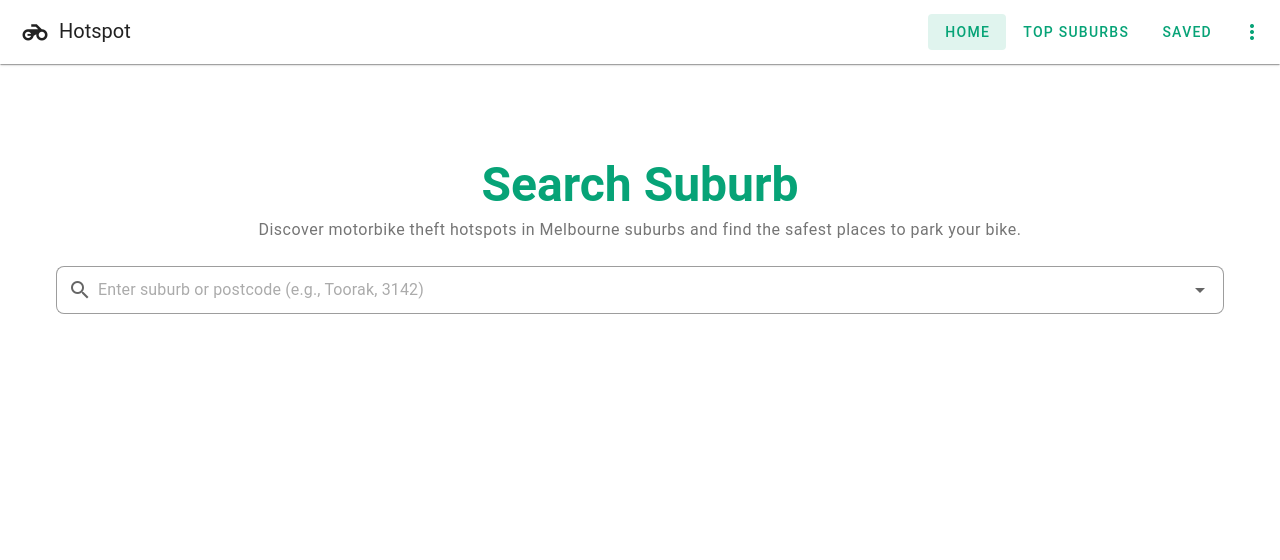
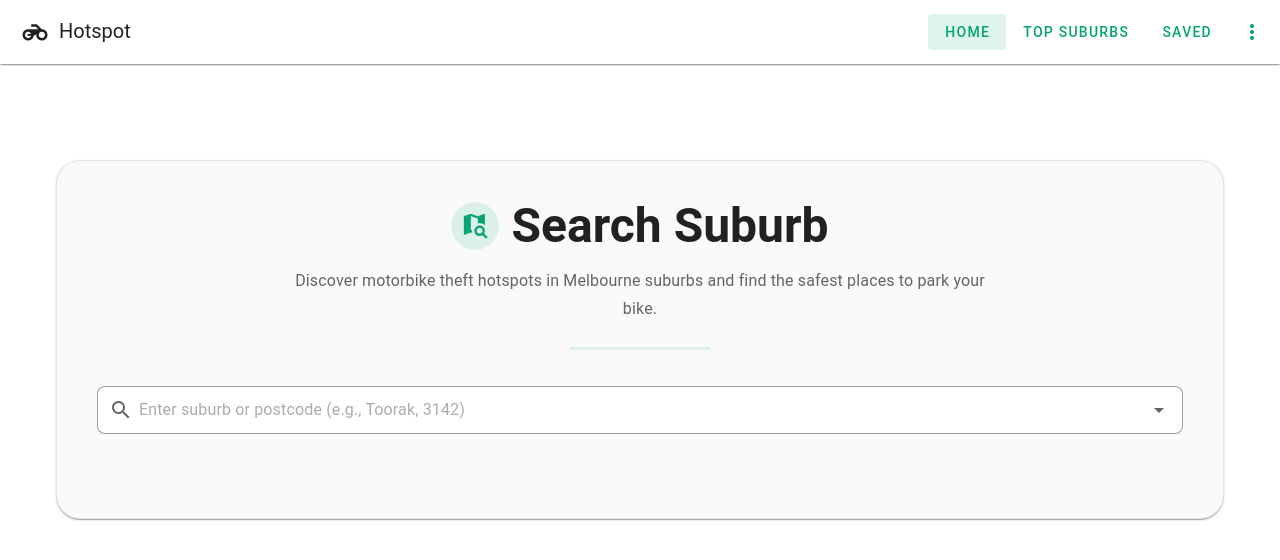
Before and after one commit to michaelmcallister/hotspot, a Vue app in the folder src/web/: page / in a window 1280 px wide. Shown: the top 560 px of the page. Built offline with nearby package versions, Linux system fonts and the light colour scheme; no server answers.

Commit message:
Nicer homepage

```diff
--- a/src/web/src/Homepage.vue
+++ b/src/web/src/Homepage.vue
@@ -1,48 +1,59 @@
 <template>
   <v-main>
     <v-container>
+
+      <!-- Hero header -->
     <v-row>
-        <v-col cols="12" class="text-center">
-          <h1 class="text-h3 font-weight-bold text-primary mb-2">Search Suburb</h1>
-          <p class="subtitle text-body-1 text-grey-darken-1 mb-6">
+      <v-col cols="12">
+        <v-sheet
+          rounded="xl"
+          elevation="1"
+          class="px-6 py-10 mb-8 text-center bg-grey-lighten-5"
+          style="border: 1px solid rgba(0,0,0,0.08);"
+        >
+          <div class="d-flex align-center justify-center mb-4">
+            <v-avatar size="48" class="mr-3" color="primary" variant="tonal">
+              <v-icon size="28" color="primary">mdi-map-search</v-icon>
+            </v-avatar>
+            <h1 class="text-h3 font-weight-bold text-high-emphasis m-0">
+              Search Suburb
+            </h1>
+          </div>
+
+          <div class="text-subtitle-1 text-medium-emphasis mx-auto" style="max-width: 720px;">
             Discover motorbike theft hotspots in Melbourne suburbs and find the safest places to park your bike.
-          </p>
+          </div>
 
+          <!-- Green accent divider -->
+          <v-divider
+            class="my-6 mx-auto"
+            thickness="3"
+            color="primary"
+            style="max-width: 140px; border-radius: 999px;"
+          />
+
+          <!-- Search bar scaled up -->
           <SearchBar
             ref="searchBarRef"
             v-model="searchQuery"
             @search="showStaticReport"
             @select="handleSuburbSelect"
+            class="text-h6 py-3 px-4"
           />
+        </v-sheet>
       </v-col>
     </v-row>
 
+
       <v-row v-if="selectedSuburb">
-        <v-col
-          cols="12"
-          md="3"
-        >
-          <v-sheet
-            rounded="lg"
-            class="pa-4"
-            color="white"
-          >
-            <ScoreCard
-              :suburb="selectedSuburb.suburb"
-              :score="safetyScore"
-            />
+        <v-col cols="12" md="3">
+          <v-sheet rounded="lg" class="pa-4" color="white">
+            <ScoreCard :suburb="selectedSuburb.suburb" :score="safetyScore" />
           </v-sheet>
         </v-col>
 
-        <v-col
-          cols="12"
-          md="6"
-        >
-          <v-sheet
-            rounded="lg"
-            class="pa-4"
-            color="white"
-          >
+        <v-col cols="12" md="6">
+          <v-sheet rounded="lg" class="pa-4" color="white">
             <ParkingFeed
               ref="parkingFeedRef"
               :postcode="selectedSuburb.postcode"
@@ -51,50 +62,28 @@
           </v-sheet>
         </v-col>
 
-        <v-col
-          cols="12"
-          md="3"
-        >
-          <v-sheet
-            rounded="lg"
-            class="pa-4 mb-4"
-            color="white"
-          >
+        <v-col cols="12" md="3">
+          <v-sheet rounded="lg" class="pa-4 mb-4" color="white">
             <ParkingLocationForm
               :postcode="selectedSuburb.postcode"
               :suburb="selectedSuburb.suburb"
               @submit="handleParkingSubmit"
             />
           </v-sheet>
-
         </v-col>
       </v-row>
     </v-container>
   </v-main>
 
-
   <v-dialog v-model="showSuccessDialog" max-width="500" persistent>
     <v-card>
       <v-card-text class="text-center pa-6">
-          <v-icon
-            color="success"
-            size="80"
-            class="mb-4"
-          >
-            mdi-check-circle
-          </v-icon>
+        <v-icon color="success" size="80" class="mb-4">mdi-check-circle</v-icon>
         <h3 class="text-h5 mb-2">Thank you!</h3>
-          <p class="text-body-1 mb-0">
-            {{ successMessage }}
-          </p>
+        <p class="text-body-1 mb-0">{{ successMessage }}</p>
       </v-card-text>
       <v-card-actions class="justify-center pb-4">
-          <v-btn
-            color="primary"
-            variant="flat"
-            rounded="lg"
-            @click="showSuccessDialog = false"
-          >
+        <v-btn color="primary" variant="flat" rounded="lg" @click="showSuccessDialog = false">
           Got it
         </v-btn>
       </v-card-actions>
@@ -104,31 +93,17 @@
   <v-dialog v-model="showErrorDialog" max-width="500" persistent>
     <v-card>
       <v-card-text class="text-center pa-6">
-          <v-icon
-            color="error"
-            size="80"
-            class="mb-4"
-          >
-            mdi-alert-circle
-          </v-icon>
+        <v-icon color="error" size="80" class="mb-4">mdi-alert-circle</v-icon>
         <h3 class="text-h5 mb-2">Error</h3>
-          <p class="text-body-1 mb-0">
-            {{ errorMessage }}
-          </p>
+        <p class="text-body-1 mb-0">{{ errorMessage }}</p>
       </v-card-text>
       <v-card-actions class="justify-center pb-4">
-          <v-btn
-            color="primary"
-            variant="flat"
-            rounded="lg"
-            @click="showErrorDialog = false"
-          >
+        <v-btn color="primary" variant="flat" rounded="lg" @click="showErrorDialog = false">
           OK
         </v-btn>
       </v-card-actions>
     </v-card>
   </v-dialog>
-
 </template>
 
 <script setup lang="ts">
@@ -139,7 +114,7 @@ import ScoreCard from './components/ScoreCard.vue';
 import ParkingLocationForm from './components/ParkingLocationForm.vue';
 import ParkingFeed from './components/ParkingFeed.vue';
 import { searchService, parkingService } from './services';
-import { createSlug, riskToSafetyScore } from './utils';
+import { createSlug, parseSlug, riskToSafetyScore } from './utils';
 
 const props = defineProps<{
   slug?: string;
@@ -173,36 +148,32 @@ const safetyScore = computed(() => {
 
 const lookupSuburbBySlug = async (slug: string): Promise<Suburb | null> => {
   try {
-    let searchTerm = slug.replace(/-/g, ' ');
-    let results = await searchService.search(searchTerm);
+    // First try to parse the slug to get suburb and postcode
+    const parsed = parseSlug(slug);
+    if (parsed) {
+      // Search using the parsed suburb name
+      const results = await searchService.search(parsed.suburb);
 
       if (results.length > 0) {
-      const targetSlug = slug.toLowerCase();
-      const match = results.find((suburb: Suburb) => {
-        const suburbSlug = createSlug(suburb.suburb, suburb.postcode);
-        return suburbSlug === targetSlug;
-      });
+        // Try to find exact match by postcode
+        const exactMatch = results.find((suburb: Suburb) =>
+          suburb.postcode === parsed.postcode
+        );
+        if (exactMatch) return exactMatch;
 
-      if (match) return match;
+        // Fallback to first result if no exact postcode match
+        return results[0];
+      }
     }
 
-    const parts = slug.split('-');
-    if (parts.length > 1) {
-      const suburbOnly = parts.slice(0, -1).join(' ');
-      results = await searchService.search(suburbOnly);
-
-      if (results.length > 0) {
-        const targetPostcode = parts[parts.length - 1];
-        const postcodeMatch = results.find((suburb: Suburb) =>
-          suburb.postcode === targetPostcode
-        );
-        return postcodeMatch || results[0];
-      }
-    }
+    // Fallback: try searching with the full slug converted to search term
+    const searchTerm = slug.replace(/-/g, ' ');
+    const results = await searchService.search(searchTerm);
+    return results.length > 0 ? results[0] : null;
   } catch (error) {
     console.error('Error looking up suburb by slug:', error);
+    return null;
   }
-  return null;
 };
 
 const handleSuburbSelect = (suburb: Suburb) => {
@@ -270,4 +241,31 @@ onMounted(() => {
 </script>
 
 <style scoped>
+/* Subtle, brand-leaning gradient block with soft glow */
+.hero {
+  /* Light green → light cyan; tweak to your palette */
+ /* background: linear-gradient(135deg, #e8fff4 0%, #f2fbff 100%); */
+  border: 1px solid rgba(0, 0, 0, 0.06);
+  box-shadow:
+    0 8px 24px rgba(0, 0, 0, 0.06),
+    0 12px 32px rgba(16, 185, 129, 0.12); /* primary-tinted glow */
+}
+
+/* Circular icon badge matching the header */
+.hero-avatar {
+  background: white;
+  color: var(--v-theme-primary);
+  border: 1px solid rgba(0, 0, 0, 0.06);
+  box-shadow: 0 6px 16px rgba(0, 0, 0, 0.08);
+}
+
+.hero-sub {
+  max-width: 760px;
+}
+
+.hero-divider {
+  max-width: 160px;
+  border-radius: 999px;
+  background: linear-gradient(90deg, var(--v-theme-primary), transparent);
+}
 </style>
```
Lines whose indentation alone changed are shown as unchanged.
